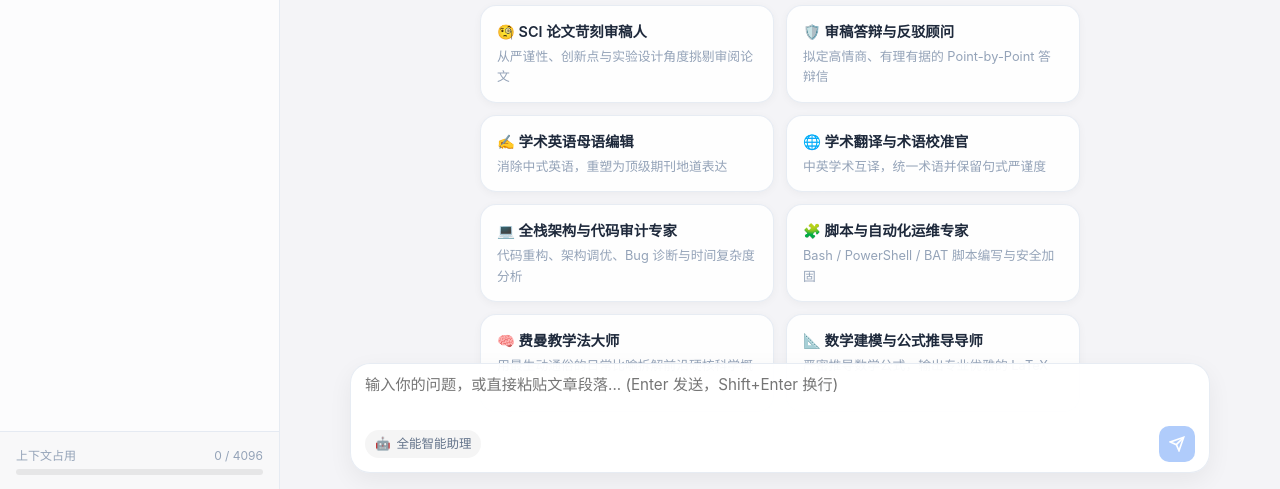
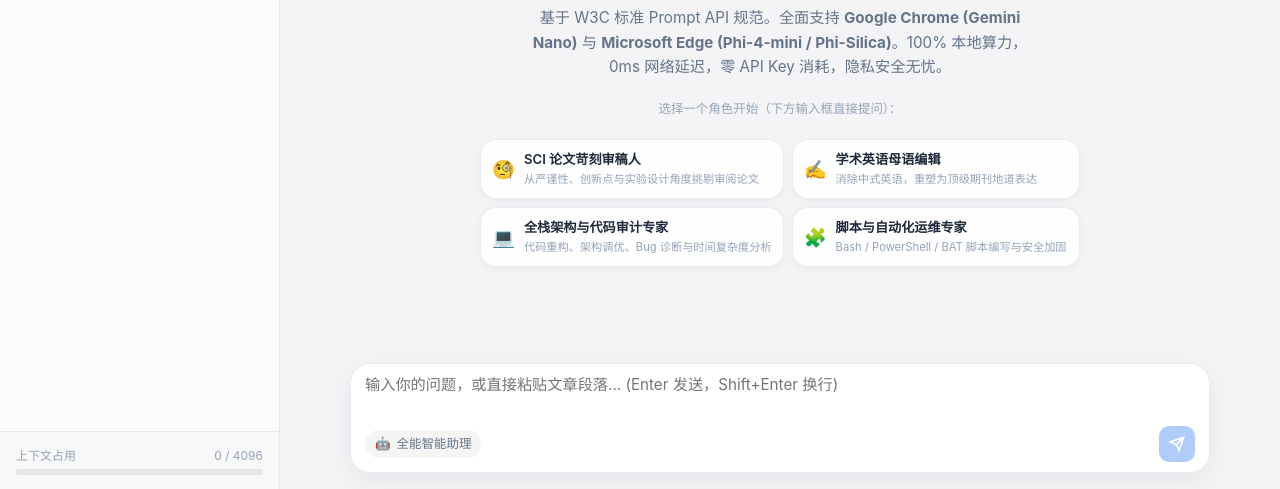
Before and after one commit to Marukon/chrome-nano-ai-chat, a website: page src/index.html in a window 1280 px wide. Shown: the part 311-800 px from the top of the page. Drawn offline with Linux system fonts and the light colour scheme; files that its build step writes are made by us from their sources; files whose address does not match are found by name.

Commit message:
feat: 首页精选角色精简为 4 个并做紧凑化
- HERO_ROLE_IDS 从 8 个改为 4 个：SCI 论文苛刻审稿人、学术英语母语编辑、
  全栈架构与代码审计专家、脚本与自动化运维专家
- 仅影响首页快捷入口；输入框旁的角色徽章与角色弹窗仍使用完整角色库
  （7 个分组 / 17 个角色，不受影响）
- 卡片改为紧凑横向布局：头像 + 名称/描述，内边距 9px 11px、间距 8px
- 名称与描述超长省略，避免撑破网格
- 窄屏（≤640px）改单列，防止描述文字过挤
- 清理已无引用的 .quick-prompts / .quick-prompt-card 死样式

```diff
--- a/src/css/style.css
+++ b/src/css/style.css
@@ -938,24 +938,57 @@ body {
   -webkit-text-fill-color: transparent;
 }
 
-.quick-prompts {
+/* 首页精选角色入口：2×2 紧凑网格，保持首页轻快不臃肿 */
+.hero-roles {
   display: grid;
   grid-template-columns: 1fr 1fr;
-  gap: 12px;
+  gap: 8px;
   width: 100%;
-  margin-top: 16px;
-}
-
-.quick-prompt-card {
-  padding: 14px 16px;
+  margin-top: 4px;
+}
+
+.hero-role-card {
+  display: flex;
+  align-items: center;
+  gap: 9px;
+  padding: 9px 11px;
   text-align: left;
   cursor: pointer;
-}
-
-.quick-prompt-card:hover {
+  transition: border-color 0.15s ease, transform 0.15s ease, box-shadow 0.15s ease;
+}
+
+.hero-role-card:hover {
   border-color: var(--accent-color);
-  transform: translateY(-2px);
+  transform: translateY(-1px);
   box-shadow: var(--shadow-md);
+}
+
+.hero-role-avatar {
+  font-size: 1.15rem;
+  line-height: 1;
+  flex-shrink: 0;
+}
+
+.hero-role-text {
+  min-width: 0;
+}
+
+.hero-role-name {
+  font-size: 0.82rem;
+  font-weight: 600;
+  color: var(--text-primary);
+  white-space: nowrap;
+  overflow: hidden;
+  text-overflow: ellipsis;
+}
+
+.hero-role-desc {
+  font-size: 0.7rem;
+  color: var(--text-muted);
+  margin-top: 1px;
+  white-space: nowrap;
+  overflow: hidden;
+  text-overflow: ellipsis;
 }
 
 /* 挂载前保护：Vue 接管之前 v-if 尚未生效，模板里的弹窗内容会先裸露一帧
@@ -1468,7 +1501,8 @@ html:not(.mounted) .modal-backdrop {
     padding: 24px 12px;
     gap: 12px;
   }
-  .quick-prompts {
+  /* 极窄屏下角色卡描述太挤，改单列 */
+  .hero-roles {
     grid-template-columns: 1fr;
   }
 
--- a/src/index.html
+++ b/src/index.html
@@ -178,17 +178,20 @@
               基于 W3C 标准 Prompt API 规范。全面支持 <b>Google Chrome (Gemini Nano)</b> 与 <b>Microsoft Edge (Phi-4-mini / Phi-Silica)</b>。100% 本地算力，0ms 网络延迟，零 API Key 消耗，隐私安全无忧。
             </p>
 
-            <!-- 从角色开始：只切换人设，不自动发送消息 -->
-            <div style="font-size:0.8rem;color:var(--text-muted);margin-top:8px;">选择一个角色开始（下方输入框直接提问）：</div>
-            <div class="quick-prompts">
+            <!-- 从角色开始：只切换人设，不自动发送消息（仅首页快捷入口） -->
+            <div style="font-size:0.78rem;color:var(--text-muted);margin-top:4px;">选择一个角色开始（下方输入框直接提问）：</div>
+            <div class="hero-roles">
               <div
                 v-for="role in quickRoles"
                 :key="role.id"
-                class="glass-card quick-prompt-card"
+                class="glass-card hero-role-card"
                 @click="startWithRole(role.id)"
               >
-                <div style="font-weight:600;font-size:0.9rem;margin-bottom:4px;">{{ role.avatar }} {{ role.name }}</div>
-                <div style="font-size:0.8rem;color:var(--text-muted);">{{ role.desc }}</div>
+                <span class="hero-role-avatar">{{ role.avatar }}</span>
+                <div class="hero-role-text">
+                  <div class="hero-role-name">{{ role.name }}</div>
+                  <div class="hero-role-desc">{{ role.desc }}</div>
+                </div>
               </div>
             </div>
           </div>
--- a/src/js/app.js
+++ b/src/js/app.js
@@ -670,16 +670,13 @@ createApp({
       showToast(`已套用「${scene.label.replace(/^\S+\s/, '')}」模板，补充细节后开始起草`)
     }
 
-    // 欢迎页「从角色开始」的精选角色（覆盖论文、语言、工程、学习等不同维度）
+    // 欢迎页「从角色开始」的精选角色
+    // 仅首页快捷入口使用这四个；输入框与角色弹窗里的完整角色库不受影响
     const HERO_ROLE_IDS = [
-      'sci-reviewer',      // 论文评审
-      'rebuttal-expert',   // 审稿答辩
-      'academic-editor',   // 学术英语
-      'translator-pro',    // 学术翻译
-      'code-architect',    // 代码架构
-      'devops-script',     // 脚本自动化
-      'feynman-tutor',     // 费曼讲解
-      'math-derivation',   // 公式推导
+      'sci-reviewer',      // 🧐 SCI 论文苛刻审稿人
+      'academic-editor',   // ✍️ 学术英语母语编辑
+      'code-architect',    // 💻 全栈架构与代码审计专家
+      'devops-script',     // 🧩 脚本与自动化运维专家
     ]
     const quickRoles = computed(() =>
       HERO_ROLE_IDS
```
